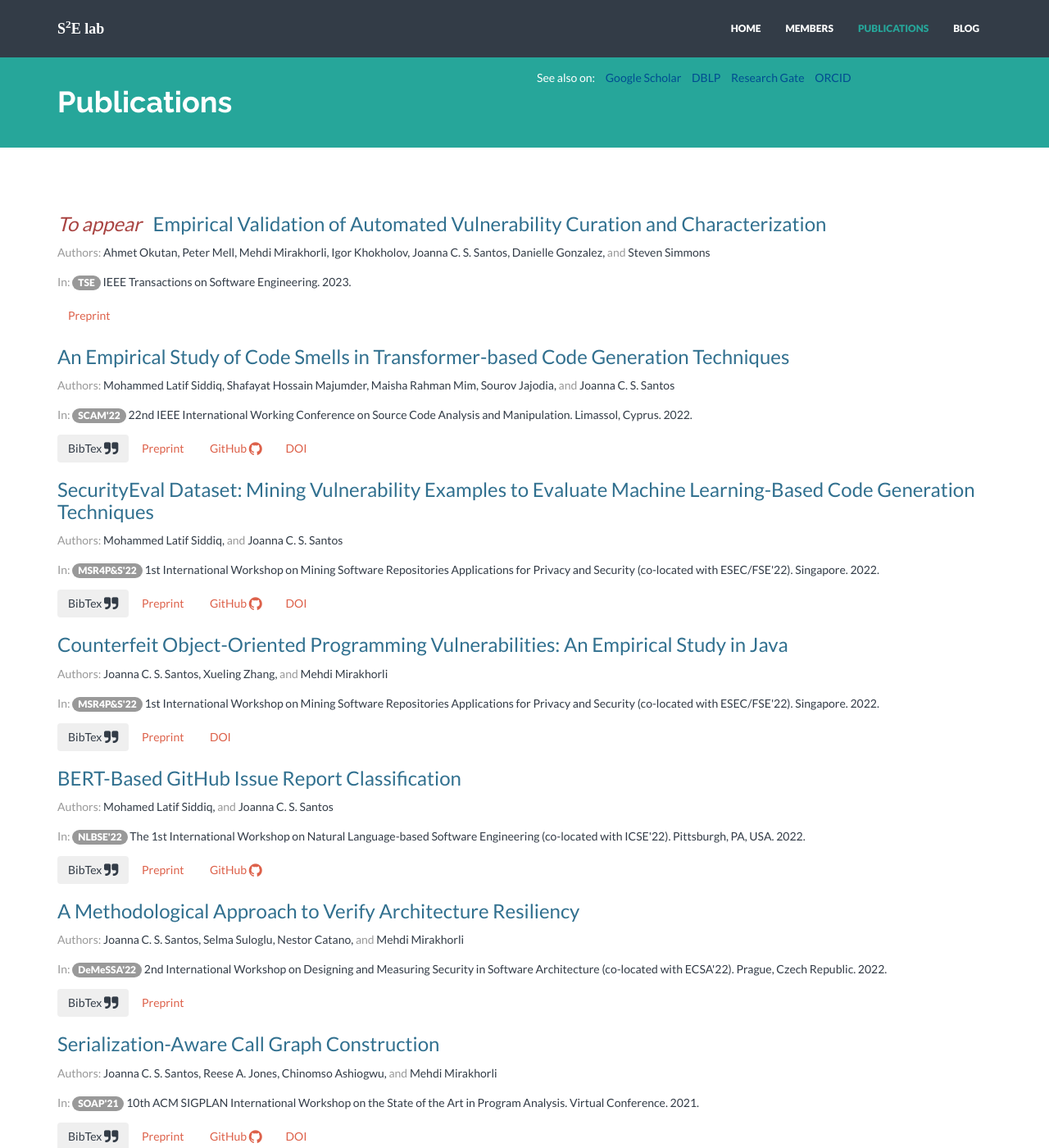
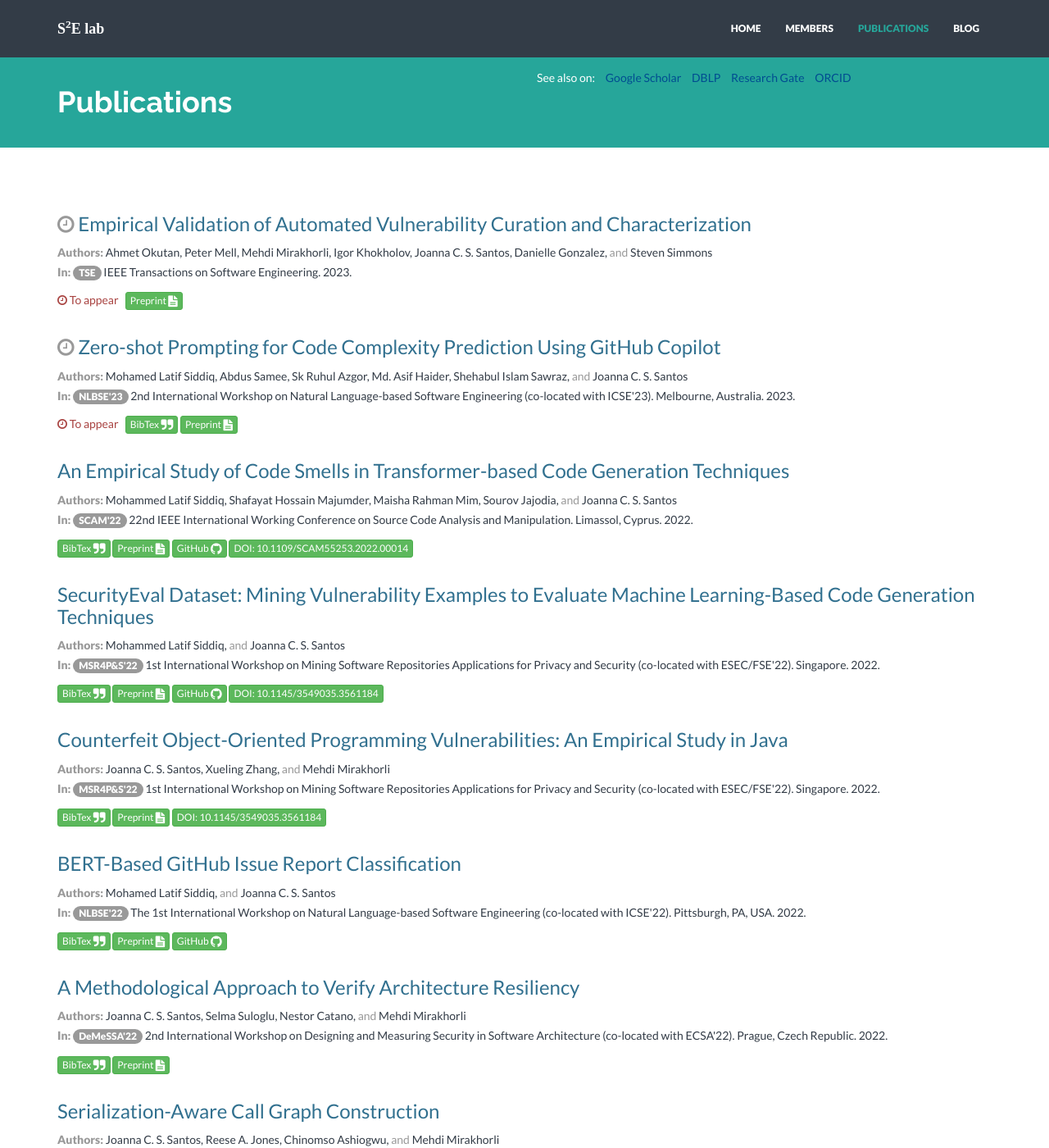
Before and after one commit to s2e-lab/s2e-lab.github.io, a Jekyll site: the page built from publications.html, in a window 1280 px wide and 1400 px high. Shown: the whole window at 82% size. Built offline with Jekyll 4.4.1, drawn with Linux system fonts in a browser that asks for light colours; nearby versions of some CDN libraries; some web fonts are replaced; some of the changed text lies outside the part shown.

Commit message:
Added NLBSE publication & members

```diff
--- a/_config.yml
+++ b/_config.yml
@@ -156,21 +156,21 @@ alumni:
 visiting:
   - name: Shafayat Hossain Majumder
     position: Undergraduate Research Assistant
-    text: Computer Science \& Engineering
+    text: Computer Science & Engineering
     org: Bangladesh University of Engineering and Technology (BUET)
-    img: shafayat.jpeg
+    img: shafayat.jpg
     time: Summer 2022
   - name: Maisha Rahman Mim
     position: Undergraduate Research Assistant
-    text: Computer Science \& Engineering
+    text: Computer Science & Engineering
     org: Bangladesh University of Engineering and Technology (BUET)
-    img: maisha.jpeg
+    img: maisha.jpg
     time: Summer 2022
   - name: Sourov Jajodia
     position: Undergraduate Research Assistant
-    text: Computer Science \& Engineering
+    text: Computer Science & Engineering
     org: Bangladesh University of Engineering and Technology (BUET)
-    img: sourov.jpeg
+    img: sourov.png
     time: Summer 2022
 
 # Short text about your company. Shown in footer on every page and also separately on Home and Contact page.
--- a/_data/publications.yml
+++ b/_data/publications.yml
@@ -15,6 +15,30 @@ international:
       - Joanna C. S. Santos
       - Danielle Gonzalez
       - Steven Simmons
+  - nlbse-2023:
+    id: nlbse-2023
+    title: "Zero-shot Prompting for Code Complexity Prediction Using GitHub Copilot"
+    venue: 2nd International Workshop on Natural Language-based Software Engineering (co-located with ICSE'23)
+    venue_abbr: NLBSE'23
+    venue_location: Melbourne, Australia
+    year: 2023
+    authors:
+      - Mohamed Latif Siddiq
+      - Abdus Samee
+      - Sk Ruhul Azgor
+      - Md. Asif Haider
+      - Shehabul Islam Sawraz
+      - Joanna C. S. Santos
+    preprint: nlbse23-preprint.pdf
+    to_appear: true
+    bibtex: |
+      @inproceedings{siddiq2023zero,
+        author = {M. Siddiq and A. Samee and S. R. Azgor and S. I. Sawraz and J. C. S. Santos},
+        booktitle = {2023 IEEE/ACM 2nd International Workshop on Natural Language-Based Software Engineering (NLBSE)},
+        title = {Zero-shot Prompting for Code Complexity Prediction Using {GitHub} Copilot},
+        year = {2023}
+        notes = {(to appear)}
+      }
   - scam-2022:
     id: scam-2022
     title: An Empirical Study of Code Smells in Transformer-based Code Generation Techniques
@@ -215,7 +239,7 @@ international:
 
   - scam-2020:
     id: scam-2020
-    title: Looking for Software Defects?  First Find the Nonconformists - An Outlier-Based Defect Prediction Approach
+    title: "Looking for Software Defects?  First Find the Nonconformists - An Outlier-Based Defect Prediction Approach"
     venue: 20th IEEE International Working Conference on Source Code Analysis and Manipulation
     venue_abbr: SCAM'20
     venue_location: Adelaide, Australia
--- a/_includes/css/main.css
+++ b/_includes/css/main.css
@@ -15,7 +15,10 @@
 
 
 
-
+.my-0{
+	margin-top: 0 !important;
+	margin-bottom: 0 !important;
+}
 /*	################################################################
 	1. GENERAL STRUCTURES
 ################################################################# */
--- a/_includes/list_publications.html
+++ b/_includes/list_publications.html
@@ -12,37 +12,31 @@
             </i>
         {% endif %}
         -->
-        <p class="my-0 h3">
+        <p class="h3">
+            {% if item.award %}
+                <i class="fa fa-trophy text-danger"></i>
+                &nbsp;
+            {% endif %}
+            {% if item.to_appear %}
+                <i class=" fa fa-clock-o d-inline d-sm-none text-muted"></i>
+            {% endif %}
             <span class="font-weight-bolder text-info publication-title">
-                {% if item.to_appear %}
-                    <i class="fas fa-clock text-danger d-inline d-sm-none">
-                        <span class="my-0 py-0 text-danger font-italics">To appear</span>
-                    </i>
-                    &nbsp;
-                {% endif %}
-                <!--
-                {% if item.award %}
-                    <i class="fa fa-trophy text-warning"></i>
-                    &nbsp;
-                {% endif %}
-                -->
                 {{item.title}}
                 &nbsp;
                 {% if item.award %}
                     <span class="my-0 py-0"><b class="badge badge-success">{{item.award}} <i class="d-inline d-sm-none fa fa-trophy text-warning"></i></b></span>
                 {% endif %}
-
             </span>
         </p>
         <p class="my-0">
-            <span class="text-muted">Authors:</span>
+            <strong class="text-muted">Authors:</strong>
             {% for author in item.authors %}
             {% if forloop.last %}<span class="text-muted">and</span>{% endif %}
             <span class="author {%if author=="Santos, J. C. S." or author == "Joanna C. S. Santos" %}author-myself{% endif %}">{{author}}</span>{% if forloop.last == false %},{% endif %}
             {%endfor %}
         </p>
         <p class="my-0">
-            <span class="text-muted">In:</span>
+            <strong class="text-muted">In:</strong>
             <span class="badge badge-secondary">{{item.venue_abbr}}</span>
             <span class="venue">{{item.venue}}.</span>
             {%if item.venue_location %}
@@ -55,6 +49,13 @@
             {% endif %}
             {{item.year}}.
         </p>
+        <p>
+        {% if item.to_appear %}
+        <span class="text-danger" >
+            <i class="fa fa-clock-o d-inline d-sm-none"></i>
+            To appear
+        </span>&nbsp;
+        {% endif %}
         <!--
         {% if item.to_appear %}
             <i class="far fa-clock text-danger d-inline d-sm-none">
@@ -63,51 +64,51 @@
         {% endif %}
         -->
         {% if item.bibtex %}
-            <button type="button" class="mr-2 btn btn-outline-secondary btn-s"
+            <button type="button" class="mr-2 btn btn-xs btn-success"
                 data-toggle="modal" data-target="#modalBibtex" data-bibtex="{{item.bibtex}}">
                 BibTex
                 <i class="fa fa-quote-right fa-lg" data-toggle="tooltip" data-placement="top" title="Bibtex citation"></i>
             </button>
         {% endif %}
         {% if item.preprint %}
-            <a  target="_blank" role="button" class="mr-2 px-1 btn btn-outline-secondary btn-s"
+            <a   target="_blank" role="button" class="mr-2 px-1 btn btn-xs btn-success"
                 href="{{ "/preprints/" | prepend: site.baseurl }}{{item.preprint}}">
                 Preprint
-                <i class="fa fa-file-pdf fa-lg"></i>
+                <i class="fa fa-file-text fa-lg"></i>
             </a>
         {% endif %}
         {% if item.url %}
-            <a target="_blank" href="{{item.url}}" role="button" class="mr-2 px-1 btn btn-outline-secondary btn-s">
+            <a target="_blank" href="{{item.url}}" role="button" class="mr-2 px-1 btn btn-xs btn-success">
                 URL
                 <i class="fa fa-external-link-alt fa-lg"></i>
             </a>
         {% endif %}
         {% if item.presentation %}
-            <a target="_blank" role="button" class="mr-2 px-1 btn btn-outline-secondary btn-s"
+            <a target="_blank" role="button" class="mr-2 px-1 btn btn-xs btn-success"
                 href="{{item.presentation}}">
                 Video
                 <i class="fa fa-youtube fa-lg"></i>
             </a>
         {% endif %}
         {% if item.github %}
-            <a target="_blank" role="button" class="mr-2 px-1 btn btn-outline-secondary btn-s"
+            <a target="_blank" role="button" class="mr-2 px-1 btn btn-xs btn-success"
                 href="https://github.com/{{item.github}}">
                 GitHub
                 <i class="fa fa-github fa-lg"></i>
             </a>
         {% endif %}
         {% if item.doi %}
-            <a  target="_blank" role="button" class="mr-2 px-1 btn btn-outline-secondary btn-s"
+            <a  target="_blank" role="button" class="mr-2 px-1 btn btn-xs btn-success"
                 href="https://dx.doi.org/{{item.doi}}">
-                DOI
-                <i class="ai ai-doi fa-lg"></i>
+                DOI: {{item.doi}}
+                <!-- <i class="ai ai-doi fa-lg"></i>   -->
             </a>
         {% endif %}
         <!--
         {% if item.award %}
             <span class="my-0 py-0"><b class="badge badge-success">{{item.award}} <i class="d-inline d-sm-none fa fa-trophy text-warning"></i></b></span>
         {% endif %}
-        -->
+        -->      </p>
     </div>
 </div>
 {% endfor %}
```
Also changed, not shown: _includes/member.html (+9 -5 lines), _includes/sidebar.html (+21 -9 lines), assets/img/members/sourov.png (added).
